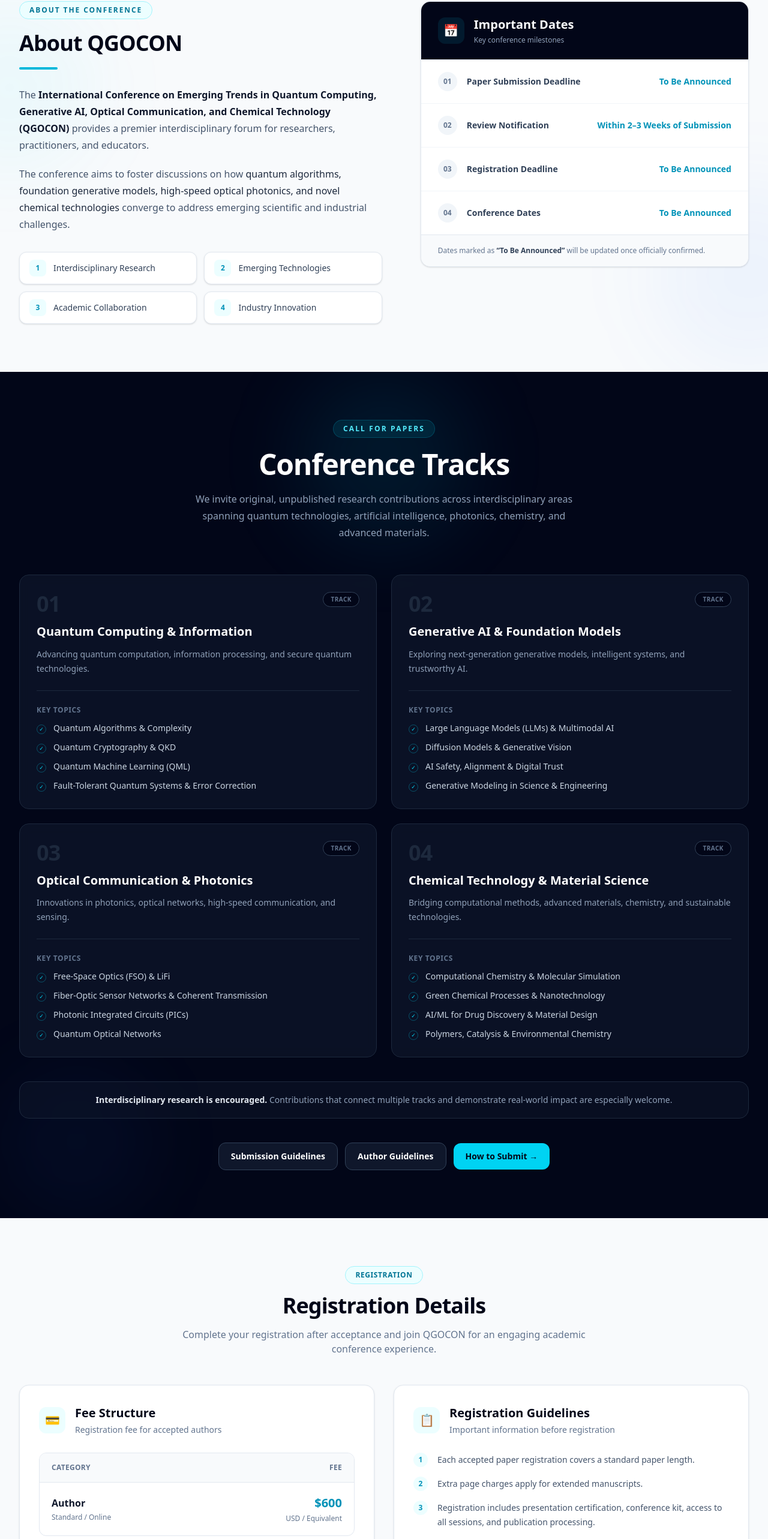
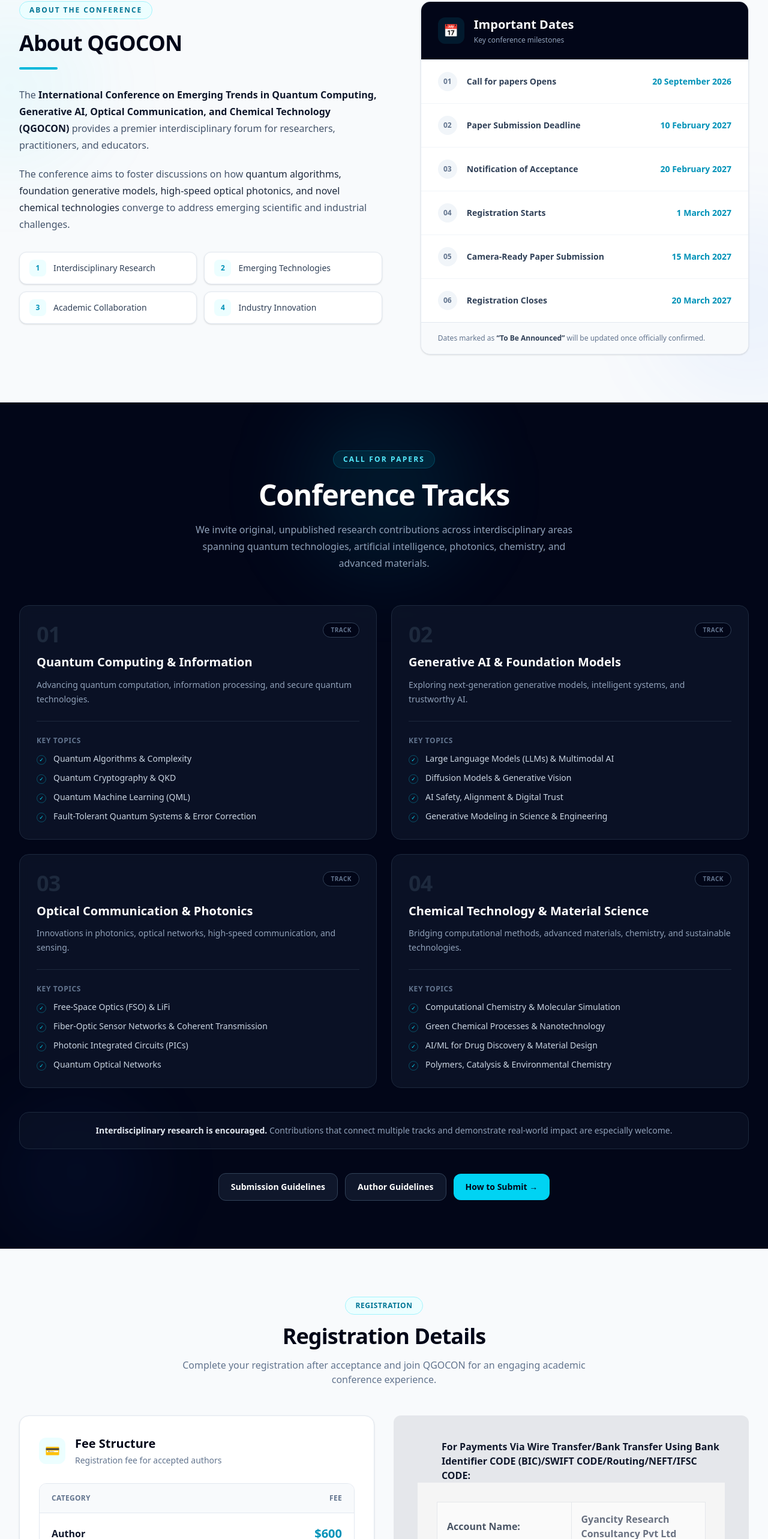
Before and after one commit to abhaysinghtomar97/qgocon, a Next.js app: page / in a window 1280 px wide. Shown: the part 878-3444 px from the top of the page at 60% size. Built offline with nearby package versions, Linux system fonts and the light colour scheme.

Commit message:
add: dates, payment form{frontend]

```diff
--- a/src/app/components/AboutAndDates.jsx
+++ b/src/app/components/AboutAndDates.jsx
@@ -1,21 +1,30 @@
 export default function AboutAndDates() {
   const dates = [
     {
-      label: "Paper Submission Deadline",
-      date: "To Be Announced",
+      label: "Call for papers Opens",
+      date: "20 September 2026",
     },
     {
-      label: "Review Notification",
-      date: "Within 2–3 Weeks of Submission",
+      label: "Paper Submission Deadline",
+      date: "10 February 2027",
     },
     {
-      label: "Registration Deadline",
-      date: "To Be Announced",
+      label: "Notification of Acceptance",
+      date: " 20 February 2027",
     },
     {
-      label: "Conference Dates",
-      date: "To Be Announced",
+      label: "Registration Starts",
+      date: "1 March 2027",
+    }
+    ,
+    {
+      label: "Camera-Ready Paper Submission",
+      date: "15 March 2027",
     },
+    {
+      label: "Registration Closes",
+      date: "20 March 2027",
+    }
   ];
 
   return (
--- /dev/null
+++ b/src/app/components/BankDetails.jsx
@@ -0,0 +1,62 @@
+export default function BankDetailsTable() {
+  return (
+    <div className="flex justify-center p-8 bg-[#f5f5f5]">
+      {/* Table Container */}
+      <table className="w-full max-w-4xl border-collapse bg-[#fafafa] text-left text-sm md:text-base font-sans">
+        <tbody className="text-gray-600">
+
+          {/* Row 1 */}
+          <tr>
+            <td className="w-1/2 border border-gray-200 p-4 font-bold text-gray-600">
+              Account Name:
+            </td>
+            <td className="w-1/2 border border-gray-200 p-4 text-gray-500">
+              Gyancity Research Consultancy Pvt Ltd
+            </td>
+          </tr>
+
+          {/* Row 2 */}
+          <tr>
+            <td className="border border-gray-200 p-4 font-bold text-gray-600">
+              A/C Number:
+            </td>
+            <td className="border border-gray-200 p-4 text-gray-500">
+              50200035294024
+            </td>
+          </tr>
+
+          {/* Row 3 */}
+          <tr>
+            <td className="border border-gray-200 p-4 font-bold text-gray-600">
+              Bank Identifier CODE (BIC)/SWIFT CODE/Routing CODE:
+            </td>
+            <td className="border border-gray-200 p-4 text-gray-500">
+              HDFCINBB
+            </td>
+          </tr>
+
+          {/* Row 4 */}
+          <tr>
+            <td className="border border-gray-200 p-4 font-bold text-gray-600">
+              BRANCH:
+            </td>
+            <td className="border border-gray-200 p-4 text-gray-500">
+              Sector 14, Gurugram, India, PIN: 122001
+            </td>
+          </tr>
+
+          {/* Row 5 */}
+          <tr>
+            <td className="border border-gray-200 p-4 font-bold text-gray-600">
+              BANK:
+            </td>
+            <td className="border border-gray-200 p-4 text-gray-500">
+              HDFC Bank
+            </td>
+          </tr>
+
+        </tbody>
+      </table>
+    </div>
+  );
+}
--- /dev/null
+++ b/src/app/components/PaymentForm.jsx
@@ -0,0 +1,71 @@
+import React from 'react';
+
+export default function PaymentForm() {
+  return (
+    <div className="min-h-min  p-8 flex flex-col font-sans">
+
+      {/* Top Header Text */}
+      <div className="w-full max-w-3xl mb-10">
+        <h2 className="text-[#666] text-lg text-center">
+          Paypal Payments Gateway Accept Paypal Balance/Credit Card/Debit Card
+        </h2>
+      </div>
+
+      {/* Form Container */}
+      <div className="w-full max-w-md flex flex-col items-start">
+        <form className="w-64 flex flex-col gap-3">
+
+          {/* Categories Dropdown */}
+          <div className="flex flex-col">
+            <label className="text-[#666] text-[15px] mb-0.5">Categories</label>
+            <select className="border border-gray-400 p-0.5 text-sm text-gray-700 bg-white focus:outline-none rounded-sm">
+              <option>Author $600.00 USD</option>
+              {/* Add more pricing tiers here if needed */}
+            </select>
+          </div>
+
+          {/* Paper Id Input */}
+          <div className="flex flex-col">
+            <label className="text-[#666] text-[15px] mb-0.5">Paper Id</label>
+            <input
+              type="text"
+              className="border border-gray-400 p-0.5 text-sm focus:outline-none bg-white rounded-sm h-7"
+            />
+          </div>
+
+          {/* Paper Title Input */}
+          <div className="flex flex-col">
+            <label className="text-[#666] text-[15px] mb-0.5">Paper Title</label>
+            {/* The image shows a darker/thicker border for this specific input */}
+            <input
+              type="text"
+              className="border-2 border-gray-800 p-0.5 text-sm focus:outline-none bg-white rounded-sm h-7"
+            />
+          </div>
+
+
+          <button
+            type="button"
+            className="mt-2 bg-[#ffc439] hover:bg-[#f4bb33] text-[#003087] font-extrabold text-[15px] py-1 px-4 rounded-full w-32 shadow-sm transition-colors cursor-pointer"
+          >
+            Buy Now
+          </button>
+        </form>
+
+        {/* Payment Icons Row */}
+        <div className="flex gap-1.5 mt-3">
+            {/*
+              Note: Replace these placeholder <div> elements with actual <img>
+              or Next.js <Image /> tags once you download the payment provider logos.
+            */}
+            <div className="h-6 w-9 bg-white border border-gray-300 rounded-sm flex items-center justify-center text-[8px] font-bold text-red-600">MC</div>
+            <div className="h-6 w-9 bg-white border border-gray-300 rounded-sm flex items-center justify-center text-[8px] font-bold text-blue-600">VISA</div>
+            <div className="h-6 w-9 bg-white border border-gray-300 rounded-sm flex items-center justify-center text-[8px] font-bold text-blue-400">AMEX</div>
+            <div className="h-6 w-9 bg-white border border-gray-300 rounded-sm flex items-center justify-center text-[8px] font-bold">Pay</div>
+            <div className="h-6 w-9 bg-white border border-gray-300 rounded-sm flex items-center justify-center text-[8px] font-bold text-orange-500">Disc</div>
+        </div>
+      </div>
+
+    </div>
+  );
+}
--- a/src/app/components/Registration.jsx
+++ b/src/app/components/Registration.jsx
@@ -1,3 +1,6 @@
+import BankDetailsTable from "./BankDetails";
+import PaymentForm from "./PaymentForm";
+
 export default function Registration() {
   const fees = [
     {
@@ -111,6 +114,19 @@ export default function Registration() {
             </div>
           </div>
 
+          {/* payment integration */}
+
+      <div className="bg-gray-200 max-h-max font-bold rounded-xl p-10">
+        <p className="  ml-10">For Payments Via Wire Transfer/Bank Transfer Using Bank Identifier CODE (BIC)/SWIFT CODE/Routing/NEFT/IFSC CODE:</p>
+        <BankDetailsTable />
+        <hr />
+        <PaymentForm />
+      </div>
+
+
+
+
+
           {/* Registration Guidelines */}
           <div className="group rounded-2xl border border-slate-200 bg-white p-6 shadow-sm transition-all duration-300 hover:-translate-y-1 hover:shadow-lg sm:p-8">
             <div className="mb-7 flex items-center gap-4">
@@ -159,6 +175,11 @@ export default function Registration() {
           </div>
         </div>
       </div>
+
+
+
+
+
     </section>
   );
 }
```
Also changed, not shown: qgocon_logo.png (added), qgocon_logo_home.png (added).
